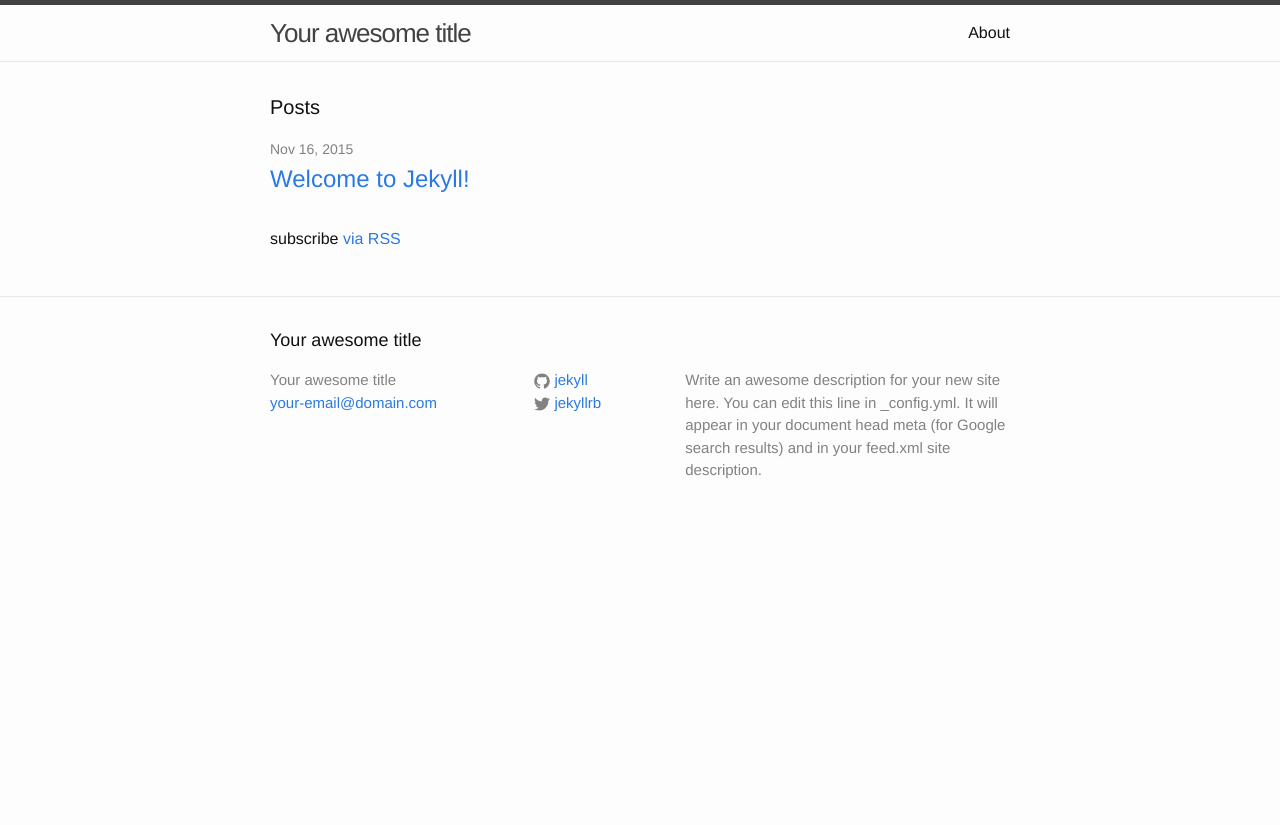
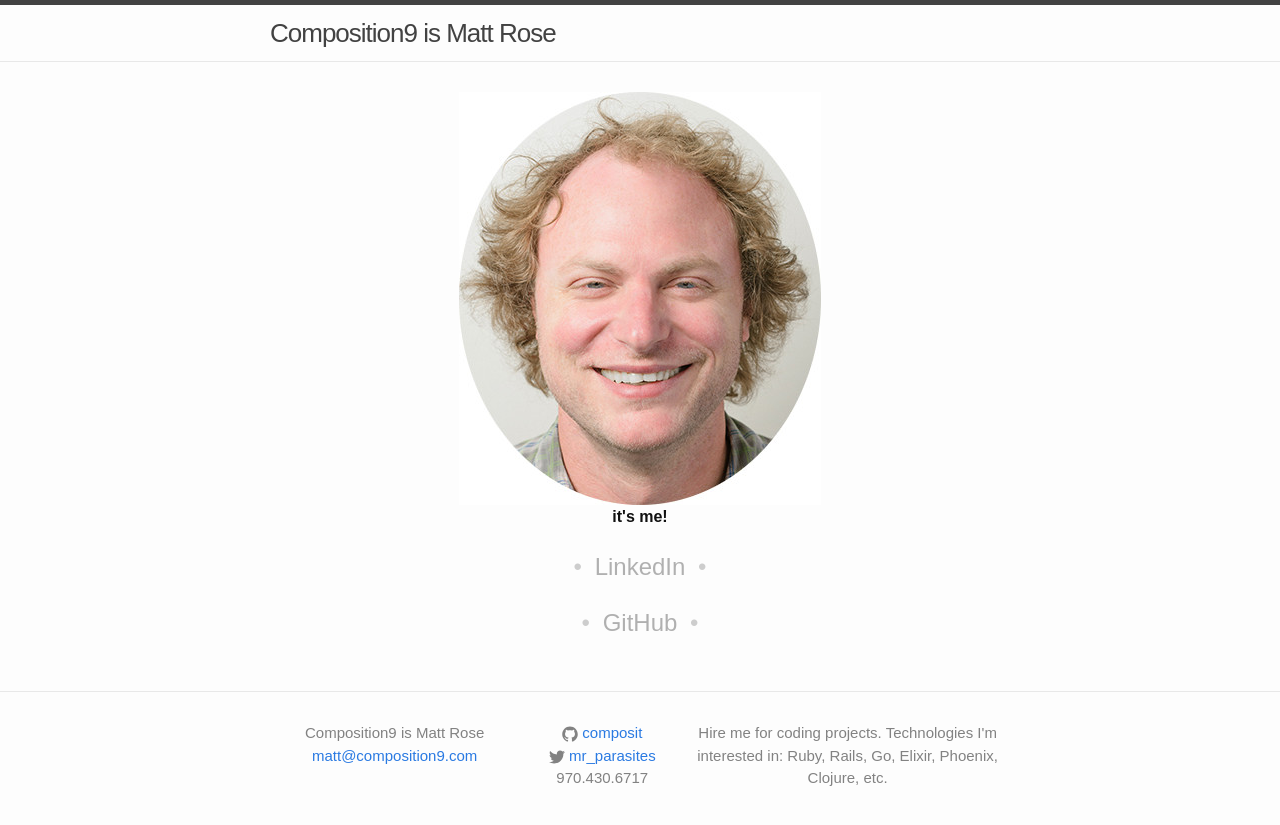
Before and after one commit to composit/composit.github.io, a Jekyll site: the page built from index.html, in a window 1280 px wide. Shown: the top 825 px of the page. Built offline with Jekyll 4.4.1, drawn with Linux system fonts in a browser that asks for light colours.

Commit message:
basic info

```diff
--- a/_config.yml
+++ b/_config.yml
@@ -1,14 +1,13 @@
 # Site settings
-title: Your awesome title
-email: your-email@domain.com
+title: Composition9 is Matt Rose
+email: matt@composition9.com
 description: > # this means to ignore newlines until "baseurl:"
-  Write an awesome description for your new site here. You can edit this
-  line in _config.yml. It will appear in your document head meta (for
-  Google search results) and in your feed.xml site description.
+  Hire me for coding projects. Technologies I'm interested in: Ruby, Rails, Go, Elixir, Phoenix, Clojure, etc.
 baseurl: "" # the subpath of your site, e.g. /blog/
-url: "http://yourdomain.com" # the base hostname & protocol for your site
-twitter_username: jekyllrb
-github_username:  jekyll
+url: "http://composition9.com" # the base hostname & protocol for your site
+twitter_username: mr_parasites
+github_username:  composit
+phone_number: 970.430.6717
 
 # Build settings
 markdown: kramdown
--- a/_includes/footer.html
+++ b/_includes/footer.html
@@ -1,8 +1,6 @@
 <footer class="site-footer">
 
   <div class="wrapper">
-
-    <h2 class="footer-heading">{{ site.title }}</h2>
 
     <div class="footer-col-wrapper">
       <div class="footer-col  footer-col-1">
@@ -42,6 +40,11 @@
             </a>
           </li>
           {% endif %}
+          {% if site.phone_number %}
+            <li>
+              <span class="username">{{ site.phone_number }}</span>
+            </li>
+          {% endif %}
         </ul>
       </div>
 
--- a/_sass/_base.scss
+++ b/_sass/_base.scss
@@ -202,3 +202,62 @@ pre {
         }
     }
 }
+
+body {
+  text-align: center;
+  font-family: sans-serif; }
+
+h1 {
+  color: rgba(0, 0, 0, .3);
+  font-weight: bold;
+  font-size: 32px;
+  letter-spacing: -1px;
+  text-transform: uppercase;
+  text-shadow: 0 1px 0 rgba(255, 255, 255, .5);
+  background: url("../images/middleman.png") no-repeat center 100px;
+  padding: 350px 0 10px;
+  margin: 0; }
+
+.doc {
+  font-size: 24px;
+  margin: 20px; }
+  .doc:before,
+  .doc:after {
+    opacity: .2;
+    padding: 6px;
+    font-style: normal;
+    position: relative;
+    content: "•"; }
+  .doc a {
+    color: rgba(0, 0, 0, 0.3); }
+    .doc a:hover {
+      color: #666; }
+
+.welcome {
+  -webkit-animation-name: welcome;
+  -webkit-animation-duration: .9s; }
+
+@-webkit-keyframes welcome {
+  from {
+    -webkit-transform: scale(0);
+    opacity: 0;
+  }
+  50% {
+   -webkit-transform: scale(0);
+   opacity: 0;
+  }
+  82.5% {
+    -webkit-transform: scale(1.03);
+    -webkit-animation-timing-function: ease-out;
+    opacity: 1;
+  }
+  to {
+    -webkit-transform: scale(1);
+  }
+}
+
+ul {
+  margin: 0;
+  padding: 0;
+  list-style-type: none;
+}
--- a/index.html
+++ b/index.html
@@ -2,22 +2,18 @@
 layout: default
 ---
 
-<div class="home">
+<div class='welcome'>
+  <div>
+    <img src='images/matt_oval.jpg'/>
+  </div>
+  <strong>it's me!</strong>
 
-  <h1 class="page-heading">Posts</h1>
-
-  <ul class="post-list">
-    {% for post in site.posts %}
-      <li>
-        <span class="post-meta">{{ post.date | date: "%b %-d, %Y" }}</span>
-
-        <h2>
-          <a class="post-link" href="{{ post.url | prepend: site.baseurl }}">{{ post.title }}</a>
-        </h2>
-      </li>
-    {% endfor %}
+  <ul>
+    <li class='doc'>
+      <a href='https://www.linkedin.com/in/composition9'>LinkedIn</a>
+    </li>
+    <li class='doc'>
+      <a href='https://github.com/composit'>GitHub</a>
+    </li>
   </ul>
-
-  <p class="rss-subscribe">subscribe <a href="{{ "/feed.xml" | prepend: site.baseurl }}">via RSS</a></p>
-
 </div>
```
Also changed, not shown: about.md (deleted, +0 -11 lines), images/matt_oval.jpg (added).
